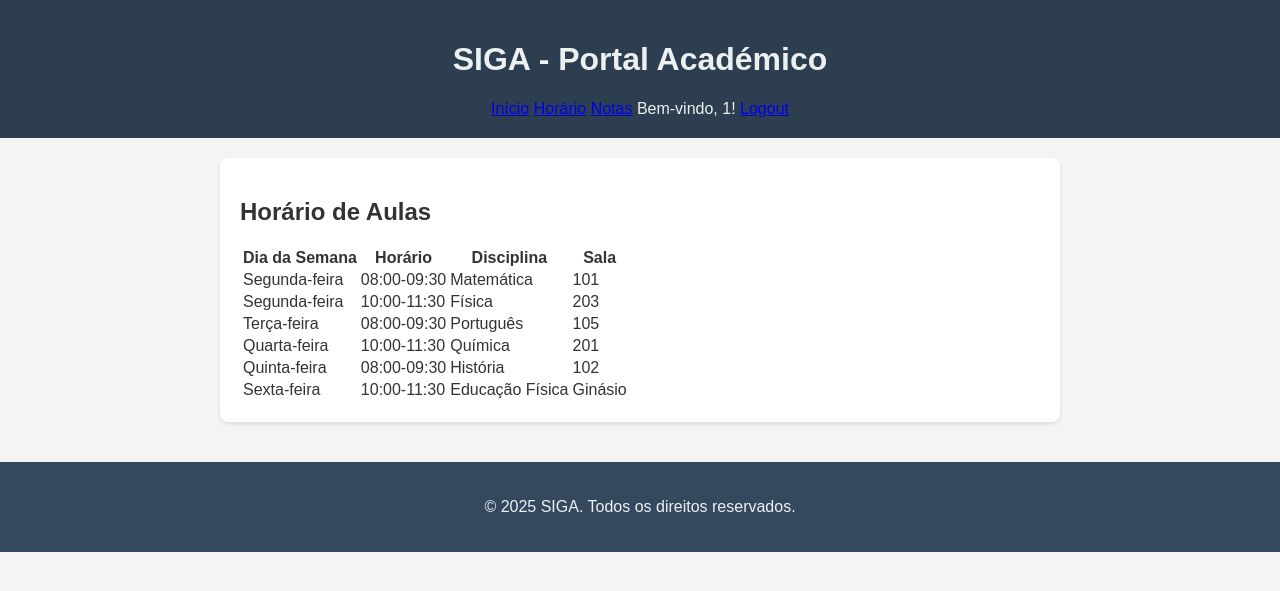
After one commit to FernandesDIIN/SIGA, a Flask app: page /horario in a window 1280 px wide. The commit adds this page. Shown: the top 591 px of the page. Run offline with Flask 3, Linux system fonts and the light colour scheme; the visitor is signed in with stand-in values (Sample User, id 1).

Commit message:
Refatorado para layout.html e criada pagina de horario protegida

```diff
--- a/app.py
+++ b/app.py
@@ -1,8 +1,9 @@
-from flask import Flask, render_template
+from flask import Flask, render_template, request, session, redirect, url_for
 
 app = Flask(__name__)
 
-# --- DADOS FICTÍCIOS (MAIS TARDE VIRÁ DA BASE DE DADOS) ---
+app.secret_key = 'minha-chave-secreta-para-o-tcc'
+
 anuncios_da_escola = [
     {
         "id": 1,
@@ -25,18 +26,45 @@ anuncios_da_escola = [
 ]
 # ---------------------------------------------------------
 
+horario_aluno = [
+    {"dia": "Segunda-feira", "hora": "08:00-09:30", "disciplina": "Matemática", "sala": "101"},
+    {"dia": "Segunda-feira", "hora": "10:00-11:30", "disciplina": "Física", "sala": "203"},
+    {"dia": "Terça-feira", "hora": "08:00-09:30", "disciplina": "Português", "sala": "105"},
+    {"dia": "Quarta-feira", "hora": "10:00-11:30", "disciplina": "Química", "sala": "201"},
+    {"dia": "Quinta-feira", "hora": "08:00-09:30", "disciplina": "História", "sala": "102"},
+    {"dia": "Sexta-feira", "hora": "10:00-11:30", "disciplina": "Educação Física", "sala": "Ginásio"}
+]
+
 
 @app.route('/')
 def homepage():
-    # Agora, vamos enviar a nossa lista de anúncios para o HTML
     return render_template('index.html', anuncios=anuncios_da_escola)
 
-# Define a rota para a página de login
-@app.route('/login')
+
+@app.route('/login', methods=['GET', 'POST'])
 def pagina_login():
+    if request.method == 'POST':
+        utilizador = request.form['utilizador']
+        senha = request.form['senha']
+
+        if utilizador == 'aluno' and senha == '1234':
+            session['utilizador_logado'] = utilizador
+            return redirect(url_for('homepage'))
+
     return render_template('login.html')
 
 
-# Permite executar a aplicação
+@app.route('/logout')
+def logout():
+    session.pop('utilizador_logado', None)
+    return redirect(url_for('homepage'))
+
+@app.route('/horario')
+def pagina_horario():
+    if 'utilizador_logado' not in session:
+        return redirect(url_for('pagina_login'))
+
+    return render_template('horario.html', horario=horario_aluno)
+
 if __name__ == '__main__':
     app.run(debug=True)
--- /dev/null
+++ b/templates/horario.html
@@ -0,0 +1,28 @@
+{% extends "layout.html" %}
+
+{% block titulo %}Meu Horário{% endblock %}
+
+{% block conteudo %}
+    <h2>Horário de Aulas</h2>
+
+    <table class="tabela-horario">
+        <thead>
+            <tr>
+                <th>Dia da Semana</th>
+                <th>Horário</th>
+                <th>Disciplina</th>
+                <th>Sala</th>
+            </tr>
+        </thead>
+        <tbody>
+            {% for aula in horario %}
+            <tr>
+                <td>{{ aula.dia }}</td>
+                <td>{{ aula.hora }}</td>
+                <td>{{ aula.disciplina }}</td>
+                <td>{{ aula.sala }}</td>
+            </tr>
+            {% endfor %}
+        </tbody>
+    </table>
+{% endblock %}
--- /dev/null
+++ b/templates/layout.html
@@ -0,0 +1,36 @@
+<!DOCTYPE html>
+<html lang="pt">
+<head>
+    <meta charset="UTF-8">
+    <meta name="viewport" content="width=device-width, initial-scale=1.0">
+    <link rel="stylesheet" href="{{ url_for('static', filename='style.css') }}">
+
+    <title>SIGA - {% block titulo %}{% endblock %}</title>
+</head>
+<body>
+
+    <header>
+        <h1>SIGA - Portal Académico</h1>
+        <nav>
+            <a href="{{ url_for('homepage') }}">Início</a>
+            {% if session['utilizador_logado'] %}
+                <a href="{{ url_for('pagina_horario') }}">Horário</a>
+                <a href="#">Notas</a>
+                <span class="bem-vindo">Bem-vindo, {{ session['utilizador_logado'] }}!</span>
+                <a href="{{ url_for('logout') }}">Logout</a>
+            {% else %}
+                <a href="{{ url_for('pagina_login') }}">Login</a>
+            {% endif %}
+        </nav>
+    </header>
+
+    <main>
+        {% block conteudo %}{% endblock %}
+    </main>
+
+    <footer>
+        <p>&copy; 2025 SIGA. Todos os direitos reservados.</p>
+    </footer>
+
+</body>
+</html>
```
Also changed, not shown: templates/index.html (+4 -26 lines), templates/login.html (+6 -24 lines).
